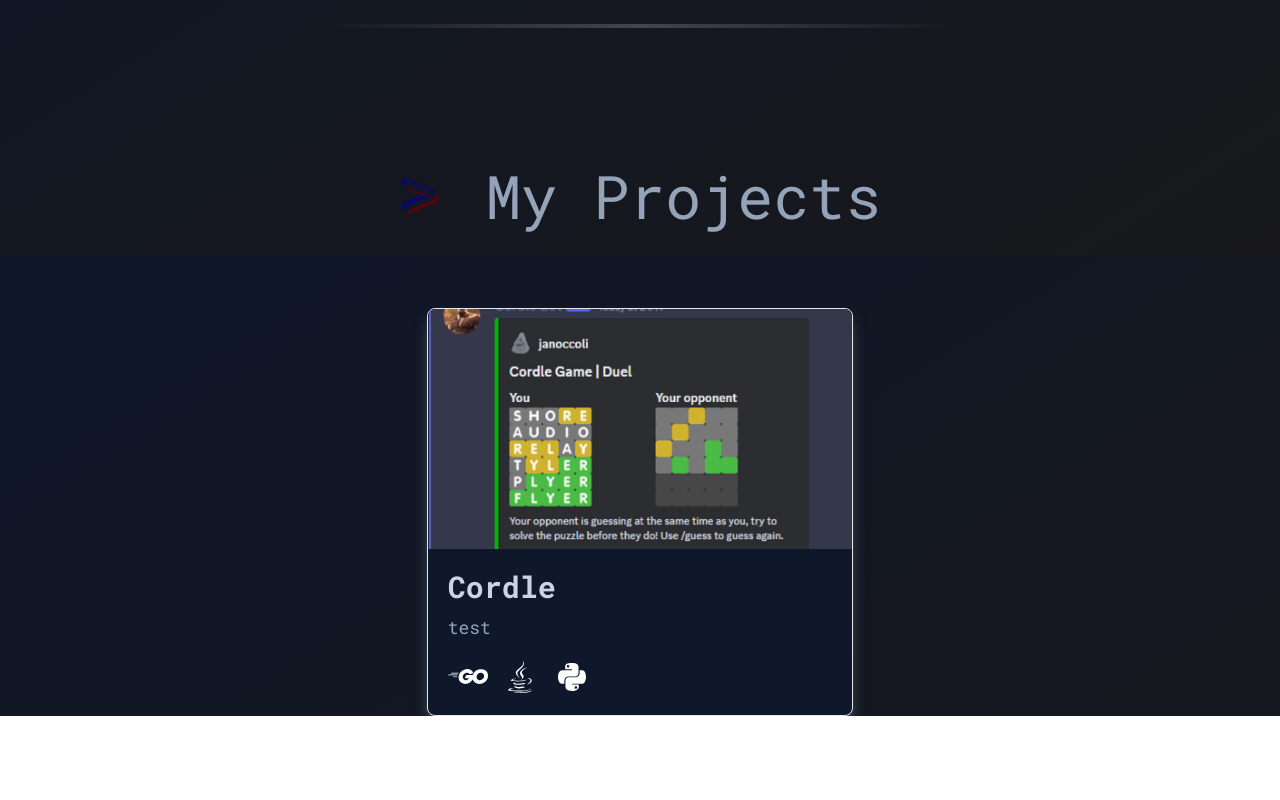
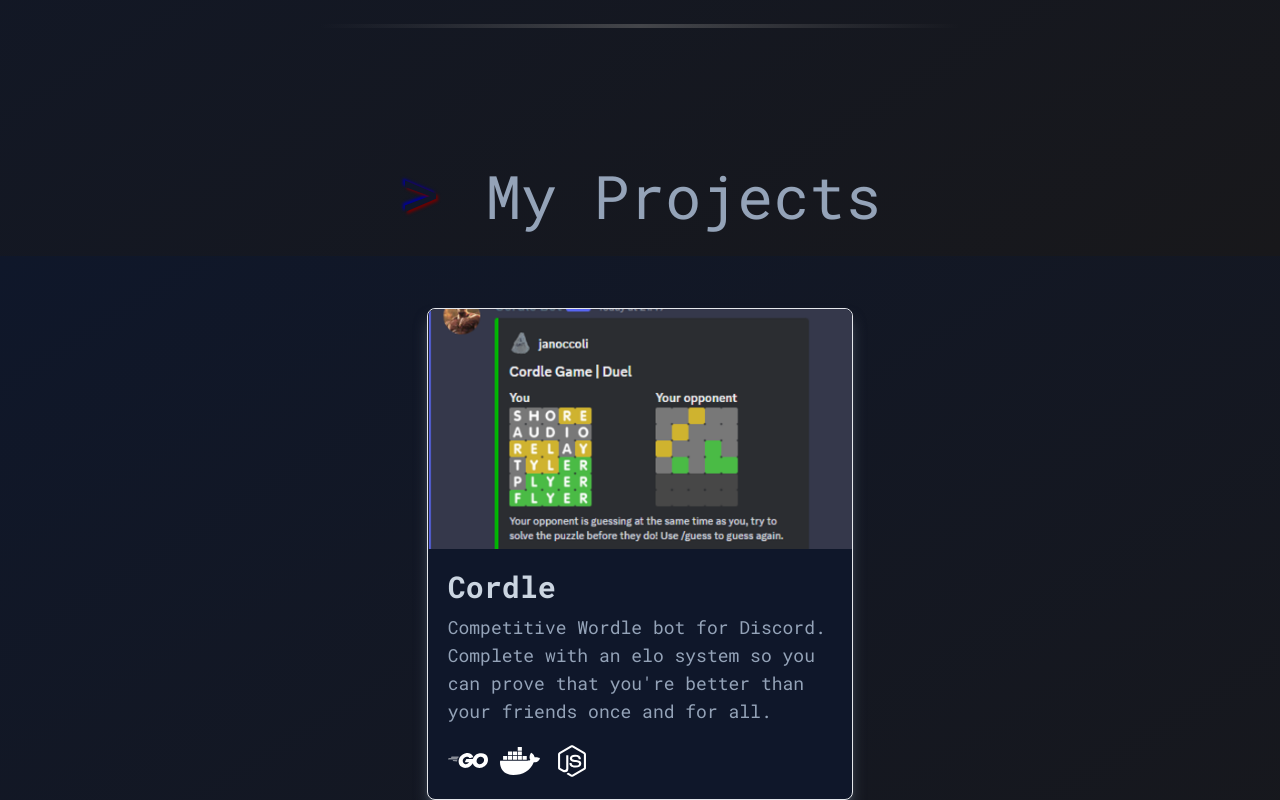
Before and after one commit to JPadley18/jpadley.com, a Next.js app: page / in a window 1280 px wide. Shown: the part 544-1344 px from the top of the page. Before the commit the page ends 1260 px from the top, so only its background shows below. Built offline with nearby package versions, Linux system fonts and the light colour scheme.

Commit message:
Complete Cordle thumbnail

```diff
--- a/pages/index.tsx
+++ b/pages/index.tsx
@@ -3,7 +3,7 @@ import AboutMeCard from "@/components/about-me-card"
 import SubTitle from "@/components/sub-title"
 import Project from "@/components/project"
 import Divider from "@/components/divider"
-import { faGolang, faJava, faPython } from "@fortawesome/free-brands-svg-icons"
+import { faDocker, faGolang, faNodeJs } from "@fortawesome/free-brands-svg-icons"
 
 export default function Home() {
     return (
@@ -12,7 +12,9 @@ export default function Home() {
             <AboutMeCard />
             <Divider />
             <SubTitle text="My Projects" />
-            <Project image="/cordle-thumb.png" width={934} height={684} title="Cordle" description="test" href="/cordle" icons={[faGolang, faJava, faPython]} />
+            <Project image="/cordle-thumb.png" width={934} height={684} title="Cordle"
+            description="Competitive Wordle bot for Discord. Complete with an elo system so you can prove that you're better than your friends once and for all."
+            href="/cordle" icons={[faGolang, faDocker, faNodeJs]} />
         </div>
     )
 }
```
